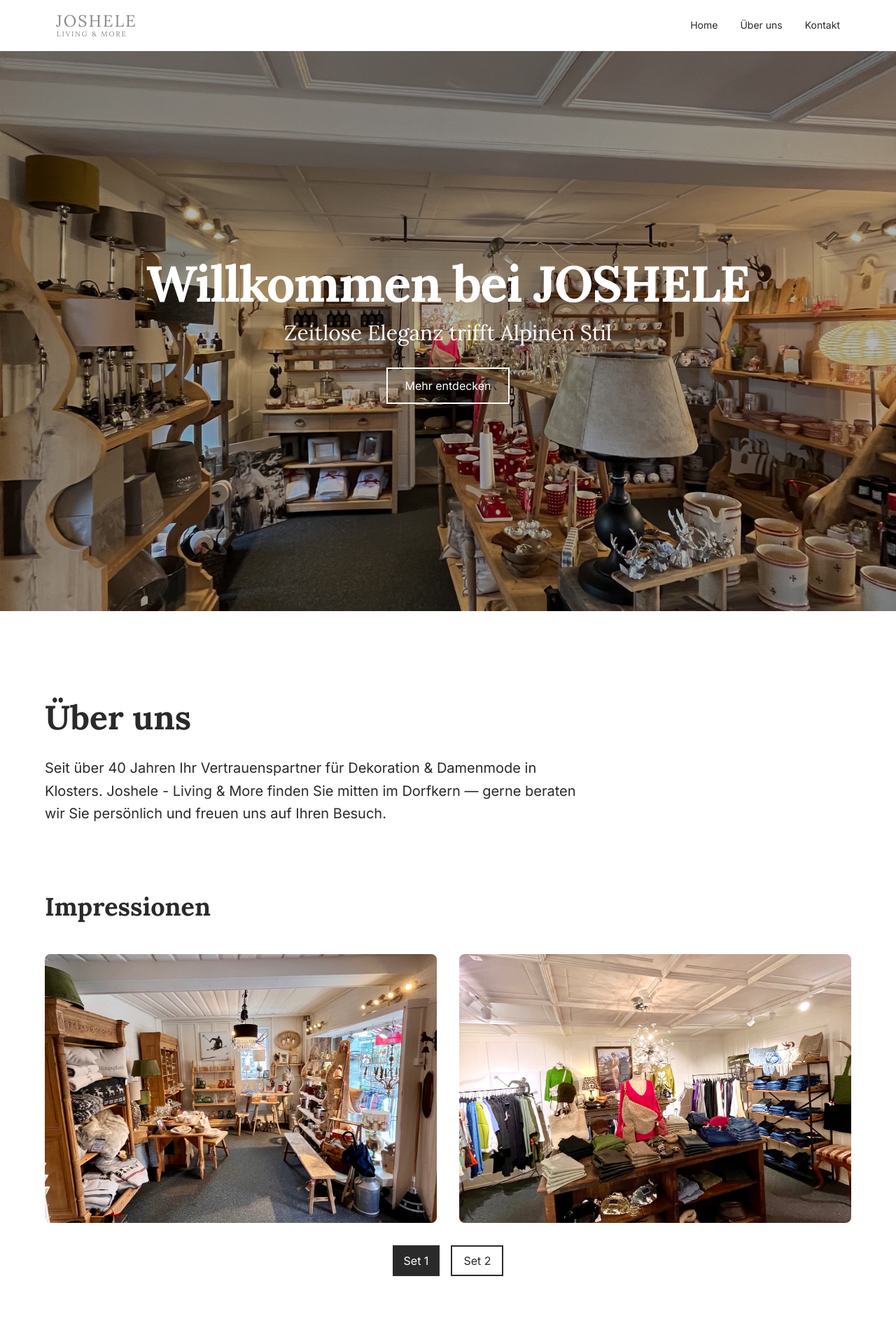
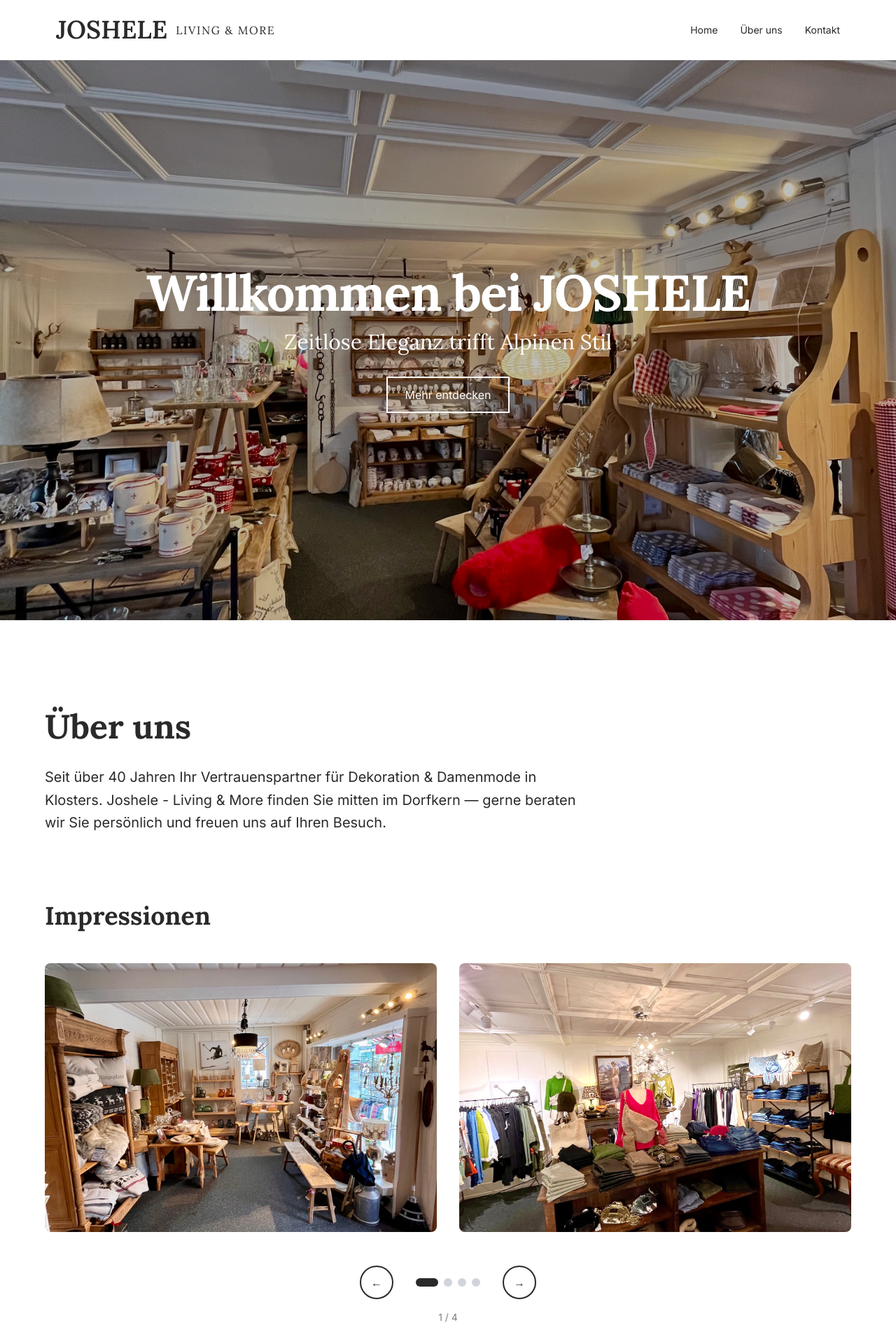
Before and after one commit to vinchafer/Joshele-Website, a Next.js app: page / in a window 1280 px wide. Shown: the top 1920 px of the page at 70% size. Built offline with nearby package versions, Linux system fonts and the light colour scheme.

Commit message:
design: horizontal logo layout, dynamic carousel, hero image update, styled exterior view

```diff
--- a/src/app/page.tsx
+++ b/src/app/page.tsx
@@ -49,7 +49,7 @@ export default function Home() {
         {/* HERO SECTION - FULL SCREEN WITH LOCAL IMAGE */}
         <section className="relative w-full h-screen flex items-center justify-center overflow-hidden">
           <Image
-            src="/bilder/IMG_9684.jpeg"
+            src="/bilder/IMG_9683.jpeg"
             alt="JOSHELE Shopfront"
             fill
             className="object-cover"
@@ -57,7 +57,7 @@ export default function Home() {
           />
 
           {/* Dark Overlay */}
-          <div className="absolute inset-0 bg-black/30" />
+          <div className="absolute inset-0 bg-black/25" />
 
           {/* Content Overlay */}
           <div className="absolute inset-0 flex flex-col items-center justify-center text-white text-center px-4 z-10">
@@ -107,18 +107,24 @@ export default function Home() {
               {/* LEFT COLUMN: EXTERIOR + MAP + INFO */}
               <div className="space-y-12">
                 {/* EXTERIOR IMAGE */}
-                <div className="relative h-64 md:h-80 rounded-lg overflow-hidden">
+                <div className="relative h-72 md:h-80 rounded-lg overflow-hidden shadow-lg group">
                   <Image
                     src="/bilder/IMG_9678.jpeg"
-                    alt="JOSHELE Außenansicht"
+                    alt="JOSHELE Außenansicht Klosters"
                     fill
-                    className="object-cover"
+                    className="object-cover group-hover:scale-105 transition-transform duration-500"
                     sizes="(max-width: 768px) 100vw, 50vw"
                   />
+                  <div className="absolute inset-0 bg-black/10 group-hover:bg-black/5 transition-colors duration-500" />
+                  <div className="absolute bottom-0 left-0 right-0 bg-gradient-to-t from-black/60 to-transparent p-6">
+                    <p className="text-white text-sm font-light tracking-wide">
+                      JOSHELE im Dorfkern von Klosters
+                    </p>
+                  </div>
                 </div>
 
                 {/* MAP */}
-                <div className="w-full h-80 rounded-lg overflow-hidden">
+                <div className="w-full h-80 rounded-lg overflow-hidden shadow-lg">
                   <iframe
                     src="https://www.google.com/maps/embed?pb=!1m18!1m12!1m3!1d2722.1234567890!2d9.8729!3d46.6054!2m3!1f0!2f0!3f0!3m2!1i1024!2i768!4f13.1!3m3!1m2!1s0x479b1d4f4f4f4f4f%3A0x1234567890abcdef!2sAlte%20Bahnhofstrasse%203%2C%207250%20Klosters!5e0!3m2!1sde!2sch!4v1234567890"
                     width="100%"
--- a/src/components/ImageCarousel.tsx
+++ b/src/components/ImageCarousel.tsx
@@ -8,24 +8,27 @@ interface CarouselProps {
 }
 
 export default function ImageCarousel({ title }: CarouselProps) {
-  const [currentSet, setCurrentSet] = useState(0)
+  const [currentIndex, setCurrentIndex] = useState(0)
 
-  const imageSets = [
-    [
+  const allImages = [
     { src: '/bilder/IMG_9686.jpeg', alt: 'Impression 1' },
     { src: '/bilder/IMG_9688.jpeg', alt: 'Impression 2' },
-    ],
-    [
     { src: '/bilder/IMG_9690.jpeg', alt: 'Impression 3' },
     { src: '/bilder/IMG_9691.jpeg', alt: 'Impression 4' },
     { src: '/bilder/IMG_9692.jpeg', alt: 'Impression 5' },
     { src: '/bilder/IMG_9684.jpeg', alt: 'Impression 6' },
     { src: '/bilder/IMG_9689.jpeg', alt: 'Impression 7' },
-    ],
   ]
 
-  const currentImages = imageSets[currentSet]
-  const totalSets = imageSets.length
+  const imagesPerSlide = 2
+  const totalSlides = Math.ceil(allImages.length / imagesPerSlide)
+  const currentImages = allImages.slice(
+    currentIndex * imagesPerSlide,
+    (currentIndex + 1) * imagesPerSlide
+  )
+
+  const handleNext = () => setCurrentIndex((prev) => (prev + 1) % totalSlides)
+  const handlePrev = () => setCurrentIndex((prev) => (prev - 1 + totalSlides) % totalSlides)
 
   return (
     <div>
@@ -33,39 +36,61 @@ export default function ImageCarousel({ title }: CarouselProps) {
         {title}
       </h3>
 
+      <div className="relative">
         {/* Images Grid */}
         <div className="grid grid-cols-1 md:grid-cols-2 gap-8 mb-8">
           {currentImages.map((image, idx) => (
-          <div key={idx} className="relative h-80 md:h-96">
+            <div key={idx} className="relative h-80 md:h-96 overflow-hidden rounded-lg">
               <Image
                 src={image.src}
                 alt={image.alt}
                 fill
-              className="object-cover rounded-lg"
+                className="object-cover hover:scale-105 transition-transform duration-500"
                 sizes="(max-width: 768px) 100vw, 50vw"
               />
             </div>
           ))}
         </div>
 
-      {/* Navigation Dots/Buttons */}
-      {totalSets > 1 && (
-        <div className="flex justify-center gap-4 mt-8">
-          {Array.from({ length: totalSets }).map((_, idx) => (
+        {/* Arrows + Dots */}
+        <div className="flex justify-center items-center gap-8 mt-12">
+          <button
+            onClick={handlePrev}
+            className="w-12 h-12 flex items-center justify-center border-2 border-charcoal text-charcoal hover:bg-charcoal hover:text-white transition-all duration-300 rounded-full"
+            aria-label="Previous images"
+          >
+            ←
+          </button>
+
+          <div className="flex gap-2 items-center">
+            {Array.from({ length: totalSlides }).map((_, idx) => (
               <button
                 key={idx}
-              onClick={() => setCurrentSet(idx)}
-              className={`px-4 py-2 transition-all duration-300 ${
-                currentSet === idx
-                  ? 'bg-charcoal text-white'
-                  : 'border-2 border-charcoal text-charcoal hover:bg-charcoal hover:text-white'
+                onClick={() => setCurrentIndex(idx)}
+                className={`h-3 rounded-full transition-all duration-300 ${
+                  currentIndex === idx
+                    ? 'bg-charcoal w-8'
+                    : 'bg-gray-300 hover:bg-gray-400 w-3'
                 }`}
-            >
-              {`Set ${idx + 1}`}
-            </button>
+                aria-label={`Slide ${idx + 1}`}
+              />
             ))}
           </div>
-      )}
+
+          <button
+            onClick={handleNext}
+            className="w-12 h-12 flex items-center justify-center border-2 border-charcoal text-charcoal hover:bg-charcoal hover:text-white transition-all duration-300 rounded-full"
+            aria-label="Next images"
+          >
+            →
+          </button>
+        </div>
+
+        {/* Slide Counter */}
+        <div className="text-center mt-4 text-sm text-charcoal/60">
+          {currentIndex + 1} / {totalSlides}
+        </div>
+      </div>
     </div>
   )
 }
--- a/src/components/Navigation.tsx
+++ b/src/components/Navigation.tsx
@@ -8,16 +8,14 @@ export default function Navigation() {
 
   return (
     <header className="sticky top-0 left-0 right-0 bg-white z-50 border-b border-gray-100">
-      <nav className="max-w-6xl mx-auto px-4 py-4 flex justify-between items-center">
-        <Link href="/" className="flex items-center">
-          <svg viewBox="0 0 420 110" xmlns="http://www.w3.org/2000/svg" className="h-10">
-            <text x="0" y="60" fontFamily="Lora, serif" fontSize="64" fontWeight="300" fill="#888888" letterSpacing="6">
-              JOSHELE
-            </text>
-            <text x="2" y="100" fontFamily="Lora, serif" fontSize="28" fontWeight="300" fill="#888888" letterSpacing="5">
-              LIVING & MORE
-            </text>
-          </svg>
+      <nav className="max-w-6xl mx-auto px-4 py-5 flex justify-between items-center">
+        <Link href="/" className="flex items-center gap-3">
+          <div className="font-serif text-4xl font-semibold text-charcoal leading-tight">
+            JOSHELE
+          </div>
+          <div className="font-serif text-base font-light text-charcoal tracking-widest">
+            LIVING & MORE
+          </div>
         </Link>
 
         {/* Desktop Menu */}
```
Also changed, not shown: 2 other files (tests, documents, lock files or other folders). Lines whose indentation alone changed are shown as unchanged.
